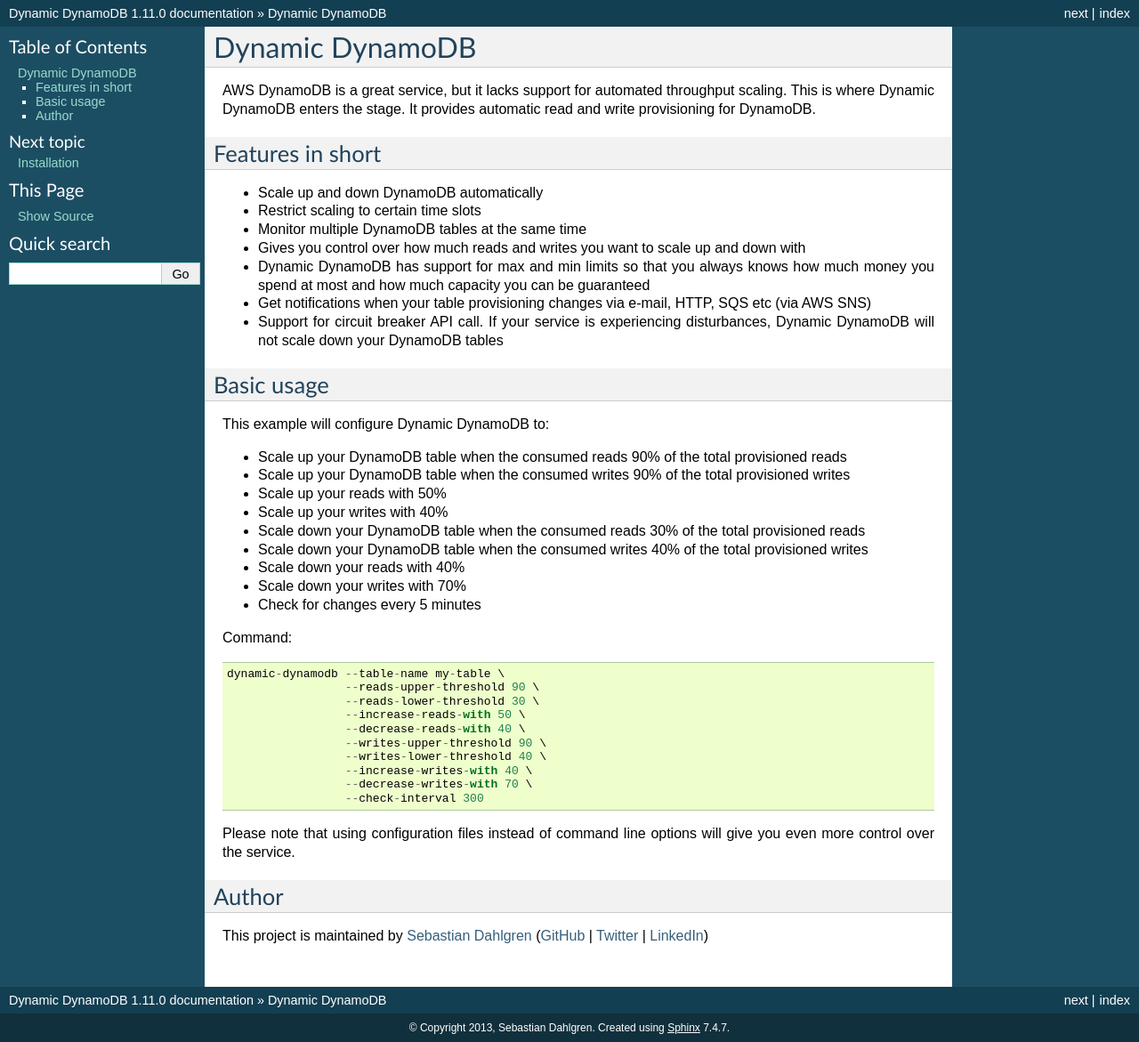
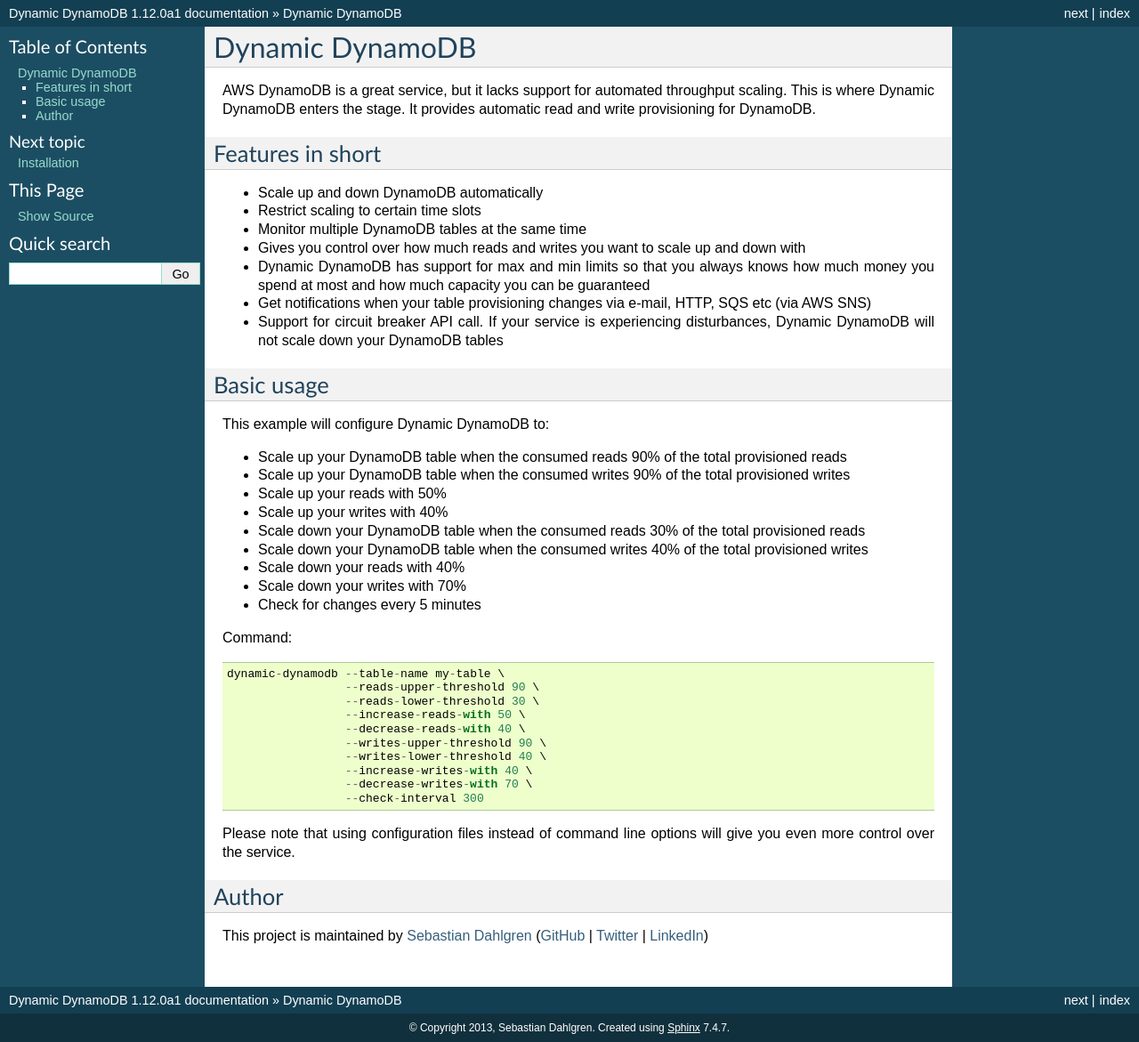
Before and after one commit to sebdah/dynamic-dynamodb, a Sphinx documentation site: the page built from docs/index.rst, in a window 1280 px wide. Shown: the whole page at 89% size. Built offline with Sphinx 7.4.7, drawn with Linux system fonts in a browser that asks for light colours.

Commit message:
Bumped version to 1.12.0a1

```diff
--- a/docs/conf.py
+++ b/docs/conf.py
@@ -1,4 +1,4 @@
-# -*- coding: utf-8 -*-
+2 -*- coding: utf-8 -*-
 #
 # Dynamic DynamoDB documentation build configuration file, created by
 # sphinx-quickstart on Fri Nov 15 17:42:37 2013.
@@ -51,9 +51,9 @@
 # built documents.
 #
 # The short X.Y version.
-version = '1.11'
+version = '1.12'
 # The full version, including alpha/beta/rc tags.
-release = '1.11.0'
+release = '1.12.0a1'
 
 # The language for content autogenerated by Sphinx. Refer to documentation
 # for a list of supported languages.
```
Also changed, not shown: 1 other file.
